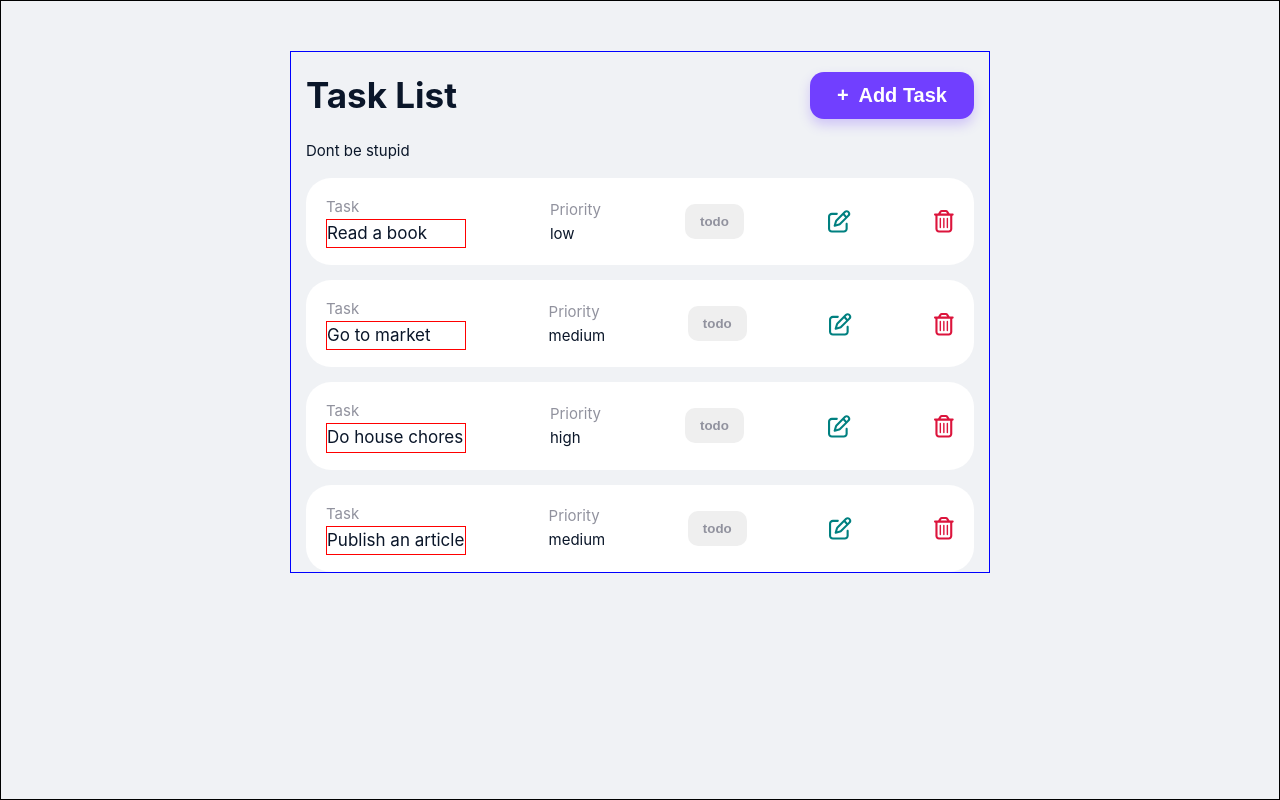
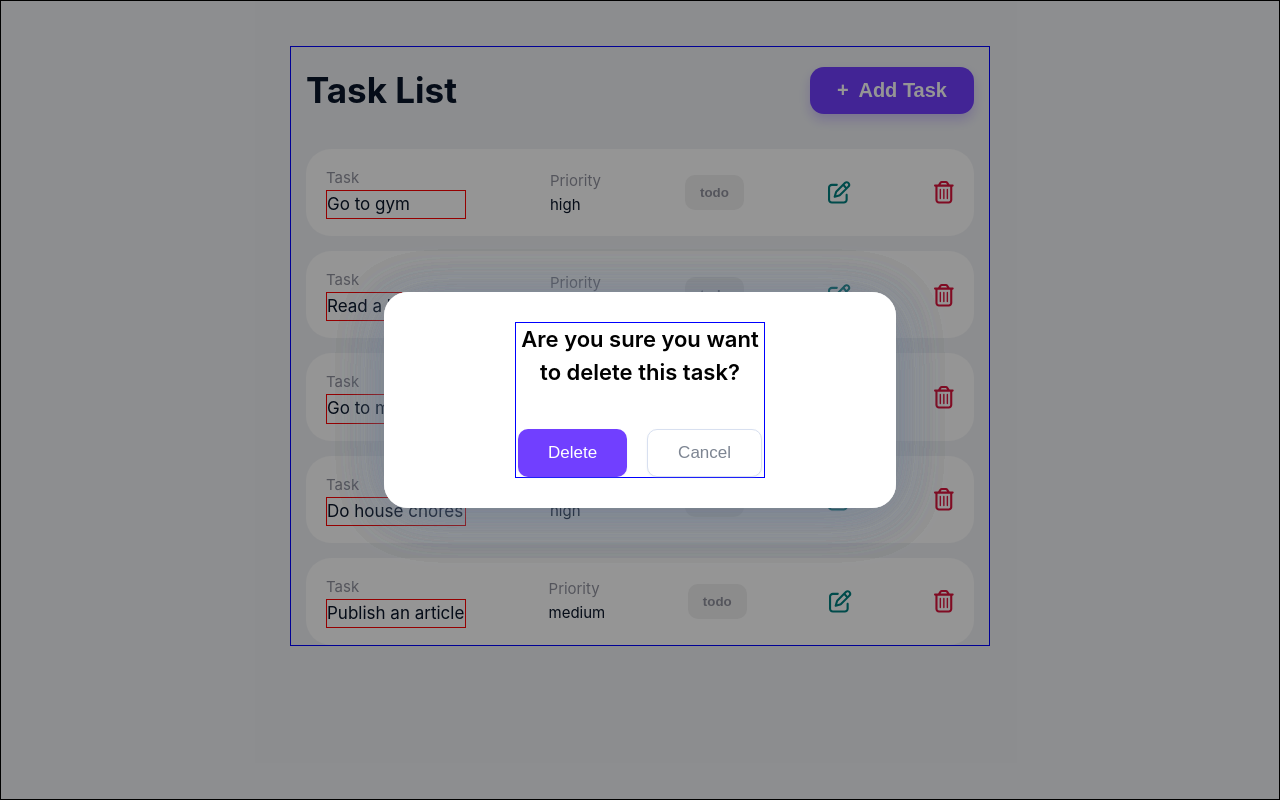
Before and after one commit to Stanlisberg/Tasklist-App, a Vue app: page / in a window 1280 px wide. Both pictures are taken after a click on the icon 944 px from the left and 221 px from the top of the page. Built offline with nearby package versions, Linux system fonts and the light colour scheme.

Commit message:
Feature: Delete functionality.

```diff
--- a/src/components/Data.vue
+++ b/src/components/Data.vue
@@ -1,5 +1,15 @@
 <template>
- <div>Dont be stupid</div>
+<!-- <div v-if='showModal' ref='modalRef' class='modal-background'>
+  <div class='modal'>
+    <div class='modal-wrapper'>
+      <p>Are you sure you want to delete this task?</p>
+      <div class='btn-div'>
+        <button @click='deleteTask(task.id)' class='btn-1'>Delete</button>
+        <button @click='displayModal' class='btn-2'>Cancel</button>
+      </div>
+    </div>
+  </div>
+</div> -->
   <div v-for='task in taskInfo' :key='task' class='card'>
     <div>
       <p class='para-up'>Task</p>
@@ -11,7 +21,19 @@
     </div>
     <button>{{ task.label[0] }}</button>
     <font-awesome-icon icon="fa-regular fa-pen-to-square" size="xl" color='teal' class='logo'/>
-    <font-awesome-icon icon="fa-regular fa-trash-can" size="xl" color='crimson' @click='clickButton(task.id)' class='logo'/>
+    <font-awesome-icon icon="fa-regular fa-trash-can" size="xl" color='crimson' @click='displayModal' class='logo'/>
+      <div v-if='showModal' ref='modalRef' class='modal-background'>
+      <div class='modal'>
+        <div class='modal-wrapper'>
+          <p>Are you sure you want to delete this task?</p>
+          <div class='btn-div'>
+            <button @click='deleteTask(task.id)' class='btn-1'>Delete</button>
+            <button @click='displayModal' class='btn-2'>Cancel</button>
+          </div>
+        </div>
+      </div>
+      </div>
+
   </div>
 </template>
 
@@ -19,6 +41,8 @@
 import { ref } from 'vue'
 export default {
     setup() {
+       const showModal = ref(false)
+       const modalRef = ref()
 
         const taskInfo = ref([
             { title: 'Go to gym', level: 'high', id:'1', label: ['todo', 'in progress', 'Done'] },
@@ -34,13 +58,21 @@ export default {
         // buttonArray.value = buttonArray.value[arrayIndex]
         // arrayIndex += 1
 
-        const clickButton = (data) => {
-          taskInfo.value = taskInfo.value.filter(item => (
-             item.id !== data
-          ))
+        const displayModal = () => {
+          showModal.value = !showModal.value
+          // modalRef.value.classList.add("active");
+          // taskInfo.value = taskInfo.value.filter(item => (
+          //    item.id !== data
+          // ))
         }
 
-        return {taskInfo, clickButton }
+        const deleteTask = (data) => {
+            taskInfo.value = taskInfo.value.filter(item => (
+             item.id !== data
+            ))
+        }
+
+        return {taskInfo, displayModal, deleteTask, showModal, modalRef }
     }
 
 }
@@ -82,4 +114,75 @@ button {
 .logo {
   cursor:pointer;
 }
+
+.modal-background {
+  background:  rgba(0,0,0,.1);
+  height: 100%;
+  width: 100%;
+  top:0;
+  left: 0;
+  position: fixed;
+  display: flex;
+  justify-content: center;
+  align-items: center;
+}
+
+.modal {
+  padding: 30px 45px;
+  background-color: #fff;
+  border-radius: 24px;
+  box-shadow: 0 6px 58px rgba(121,145,173,.196);
+  width: 40%;
+  display: flex;
+  justify-content: center;
+}
+
+.modal-wrapper {
+   border: 1px solid blue;
+   width: 250px;
+}
+
+.modal-wrapper p {
+  font-size: 22px;
+  font-weight: 600;
+  line-height: 1.5;
+  margin: 0 auto 40px auto;
+  color: #000;
+  text-align: center;
+}
+
+.btn-div {
+  justify-content: center;
+  display: flex;
+}
+
+.btn-1 {
+  margin-right: 10px;
+  padding: 13px 30px;
+  background: rgb(113, 63, 255);
+  box-shadow: 0 1px 2px rgba(184,200,224,.222);
+  color: #fff;
+  font-weight: 400;
+  font-size: 17px;
+}
+
+.btn-2 {
+  margin-left: 10px;
+  padding: 13px 30px;
+  color: #7d8592;
+  background: #fff;
+  border: 1px solid #d8e0f0;
+  box-shadow: 0 1px 2px rgba(184,200,224,.222);
+  font-weight: 400;
+  font-size: 17px
+}
+
+/* -------media query----------- */
+
+@media(width <= 605px) {
+ .modal {
+    width: 90%;
+    margin: -50px auto 0 auto;
+  }
+}
 </style>
--- a/src/views/Home.vue
+++ b/src/views/Home.vue
@@ -29,7 +29,7 @@ export default {
 
 .wrapper {
   max-width: 700px;
-  margin: 50px auto;
+  margin: 45px auto;
   border: 1px solid blue;
   padding: 0 15px;
 }
@@ -61,4 +61,13 @@ export default {
   margin-right: 5px;
   font-weight: bold;
 }
+
+@media(width <= 605px) {
+ .first-row .head {
+    line-height: 1;
+ }
+ .first-row button {
+  padding: 10px 25px;
+ }
+}
 </style>
```
